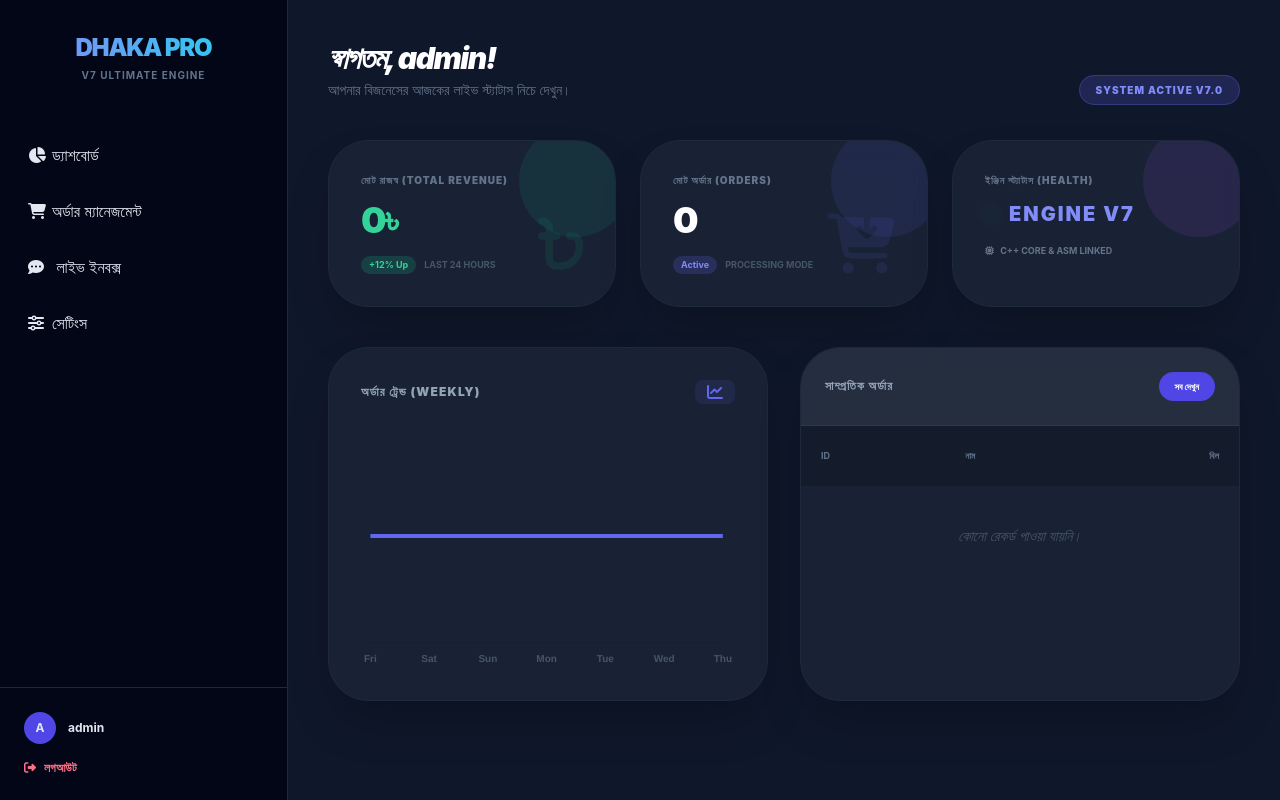
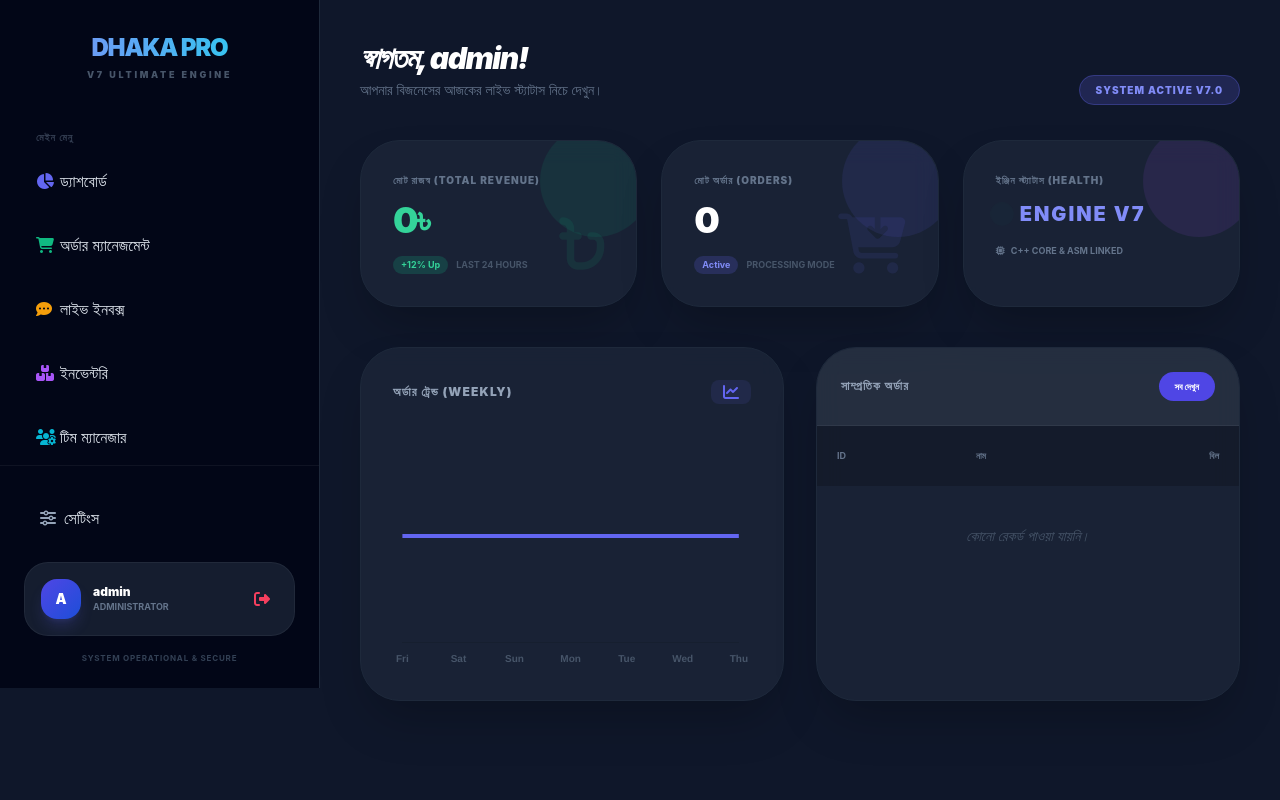
Before and after one commit to printthp/Dhaka-exclusive-sms-bot-wp-msg, a Flask app: page /admin in a window 1280 px wide. Run offline with Flask 2, Linux system fonts and the light colour scheme; the visitor is signed in with stand-in values (Sample User, id 1); data comes from the database, SQL or seed files in the repository; data that the repository does not hold is empty; some libraries are stand-ins or nearby versions.

Commit message:
Update base.html

```diff
--- a/templates/base.html
+++ b/templates/base.html
@@ -7,39 +7,86 @@
     <script src="https://cdn.tailwindcss.com"></script>
     <link href="https://cdnjs.cloudflare.com/ajax/libs/font-awesome/6.4.0/css/all.min.css" rel="stylesheet">
     <style>
-        body { background: #0f172a; color: #e2e8f0; font-family: 'Inter', sans-serif; }
+        body { background: #0f172a; color: #e2e8f0; font-family: 'Inter', sans-serif; margin: 0; }
         .glass { background: rgba(30, 41, 59, 0.7); backdrop-filter: blur(12px); border: 1px solid rgba(255,255,255,0.05); }
-        .sidebar-link:hover { background: rgba(99, 102, 241, 0.1); color: #818cf8; border-left: 4px solid #6366f1; }
-        .active-link { background: rgba(99, 102, 241, 0.15); color: #818cf8; border-left: 4px solid #6366f1; }
+        .sidebar-link:hover { background: rgba(99, 102, 241, 0.1); color: #818cf8; }
+        /* কাস্টম স্ক্রলবার */
+        ::-webkit-scrollbar { width: 4px; }
+        ::-webkit-scrollbar-track { background: transparent; }
+        ::-webkit-scrollbar-thumb { background: #334155; border-radius: 10px; }
     </style>
 </head>
 <body class="min-h-screen flex flex-col md:flex-row">
+
+    <!-- সাইডবার কন্ট্রোলার (মোবাইলের জন্য উপরে লোগো) -->
+    <div class="md:hidden glass border-b border-white/5 p-4 flex justify-between items-center sticky top-0 z-50">
+        <h1 class="text-lg font-black text-indigo-400 uppercase tracking-tighter">Dhaka Pro</h1>
+        <button onclick="toggleSidebar()" class="text-indigo-400 p-2"><i class="fa-solid fa-bars-staggered"></i></button>
+    </div>
+
     <!-- Sidebar -->
-    <aside class="w-full md:w-72 bg-[#020617] border-r border-slate-800 flex flex-col shrink-0">
-        <div class="p-8 text-center">
+    <aside id="sidebar" class="hidden md:flex fixed md:relative w-full md:w-80 h-full bg-[#020617] border-r border-slate-800 flex-col shrink-0 z-40 transition-all duration-300">
+
+        <!-- লোগো সেকশন (ডেস্কটপ) -->
+        <div class="p-8 text-center hidden md:block">
             <h1 class="text-2xl font-black text-transparent bg-clip-text bg-gradient-to-r from-indigo-400 to-cyan-400 uppercase tracking-tighter">Dhaka Pro</h1>
-            <p class="text-[10px] text-slate-500 font-bold tracking-widest mt-1">V7 ULTIMATE ENGINE</p>
+            <p class="text-[9px] text-slate-600 font-black tracking-[0.3em] mt-1">V7 ULTIMATE ENGINE</p>
         </div>
-        <nav class="flex-1 px-4 space-y-2 mt-4">
-            <a href="/admin?tab=dashboard" class="sidebar-link flex items-center p-3 rounded-xl transition-all"><i class="fa-solid fa-chart-pie w-6"></i> ড্যাশবোর্ড</a>
-            <a href="/admin?tab=orders" class="sidebar-link flex items-center p-3 rounded-xl transition-all"><i class="fa-solid fa-shopping-cart w-6"></i> অর্ডার ম্যানেজমেন্ট</a>
-            <a href="/admin?tab=chat" class="sidebar-link flex items-center p-3 rounded-xl transition-all justify-between">
-                <span><i class="fa-solid fa-comment-dots w-6"></i> লাইভ ইনবক্স</span>
-                {% if unread_chat_count > 0 %}<span class="bg-indigo-500 text-white text-[10px] px-2 py-0.5 rounded-full font-bold">{{ unread_chat_count }}</span>{% endif %}
+
+        <!-- মেইন মেনু আইটেম -->
+        <nav class="flex-1 px-5 space-y-2 mt-4 overflow-y-auto">
+            <p class="text-[10px] text-slate-500 font-bold uppercase tracking-widest ml-4 mb-2 opacity-50">মেইন মেনু</p>
+            <a href="/admin?tab=dashboard" class="sidebar-link flex items-center p-4 rounded-2xl transition-all"><i class="fa-solid fa-chart-pie w-6 text-indigo-500"></i> ড্যাশবোর্ড</a>
+            <a href="/admin?tab=orders" class="sidebar-link flex items-center p-4 rounded-2xl transition-all"><i class="fa-solid fa-shopping-cart w-6 text-emerald-500"></i> অর্ডার ম্যানেজমেন্ট</a>
+            <a href="/admin?tab=chat" class="sidebar-link flex items-center p-4 rounded-2xl transition-all justify-between">
+                <span class="flex items-center"><i class="fa-solid fa-comment-dots w-6 text-amber-500"></i> লাইভ ইনবক্স</span>
+                {% if unread_chat_count > 0 %}<span class="bg-indigo-600 text-white text-[10px] px-2 py-0.5 rounded-full font-black animate-pulse">{{ unread_chat_count }}</span>{% endif %}
             </a>
-            <a href="/admin?tab=settings" class="sidebar-link flex items-center p-3 rounded-xl transition-all"><i class="fa-solid fa-sliders w-6"></i> সেটিংস</a>
+            <a href="/admin?tab=inventory" class="sidebar-link flex items-center p-4 rounded-2xl transition-all"><i class="fa-solid fa-boxes-stacked w-6 text-purple-500"></i> ইনভেন্টরি</a>
+            <a href="/admin?tab=agents" class="sidebar-link flex items-center p-4 rounded-2xl transition-all"><i class="fa-solid fa-users-gear w-6 text-cyan-500"></i> টিম ম্যানেজার</a>
         </nav>
-        <div class="p-6 border-t border-slate-800">
-            <div class="flex items-center gap-3 mb-4">
-                <div class="w-8 h-8 rounded-full bg-indigo-600 flex items-center justify-center font-bold text-xs">{{ session.get('username', 'A')[0].upper() }}</div>
-                <span class="text-xs font-bold">{{ session.get('username') }}</span>
+
+        <!-- নিচের ফিক্সড সেকশন (সেটিংস, এডমিন ও লগআউট) -->
+        <div class="p-6 border-t border-white/5 bg-[#020617] mt-auto">
+            <a href="/admin?tab=settings" class="sidebar-link flex items-center p-4 rounded-2xl mb-4 transition-all">
+                <i class="fa-solid fa-sliders w-6 text-slate-400"></i> সেটিংস
+            </a>
+
+            <div class="glass p-4 rounded-3xl flex items-center justify-between mb-4">
+                <div class="flex items-center gap-3">
+                    <div class="w-10 h-10 rounded-2xl bg-gradient-to-br from-indigo-600 to-blue-700 flex items-center justify-center font-black text-sm text-white shadow-lg shadow-indigo-500/20">
+                        {{ session.get('username', 'A')[0].upper() }}
+                    </div>
+                    <div>
+                        <p class="text-xs font-black text-white">{{ session.get('username') }}</p>
+                        <p class="text-[9px] text-slate-500 font-bold uppercase">Administrator</p>
+                    </div>
+                </div>
+                <a href="/admin/logout" class="text-rose-500 hover:text-rose-400 p-2 transition-all" title="Logout">
+                    <i class="fa-solid fa-right-from-bracket"></i>
+                </a>
             </div>
-            <a href="/admin/logout" class="flex items-center text-rose-400 text-xs font-bold hover:text-rose-300"><i class="fa-solid fa-right-from-bracket mr-2"></i> লগআউট</a>
+            <p class="text-[8px] text-slate-700 text-center font-bold tracking-widest uppercase">System Operational & Secure</p>
         </div>
     </aside>
-    <!-- Main -->
-    <main class="flex-1 p-6 md:p-10 overflow-y-auto">
+
+    <!-- মেইন কন্টেন্ট সেকশন -->
+    <main class="flex-1 p-5 md:p-10 overflow-x-hidden transition-all duration-300">
         {% block content %}{% endblock %}
     </main>
+
+    <script>
+        // মোবাইলে মেনু ওপেন/ক্লোজ করার জন্য
+        function toggleSidebar() {
+            const sidebar = document.getElementById('sidebar');
+            if (sidebar.classList.contains('hidden')) {
+                sidebar.classList.remove('hidden');
+                sidebar.classList.add('flex');
+            } else {
+                sidebar.classList.add('hidden');
+                sidebar.classList.remove('flex');
+            }
+        }
+    </script>
 </body>
 </html>
```
